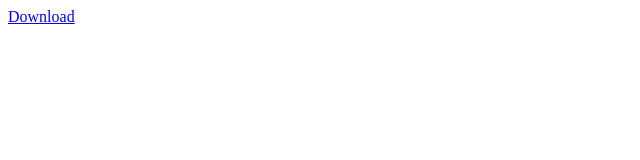
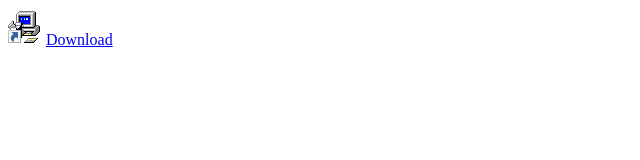
Before and after one commit to Bartosz8291/bartoszgame-install, a plain HTML site: page index.html in a window 1280 px wide. Shown: the whole page, without its empty margins (0-640 px from the left). Drawn offline with Linux system fonts and the light colour scheme.

Commit message:
Update index.html

```diff
--- a/index.html
+++ b/index.html
@@ -15,6 +15,7 @@
       }
     </style>
   </head>
+  <img src="https://raw.githubusercontent.com/Bartosz8291/bartoszgame-install/main/images/readme/logo.png" alt="logo">
   <a href="https://bartosz8291.github.io/bartoszgame-install/download/index/home/download/43%2023">
     Download
   </a>
```
